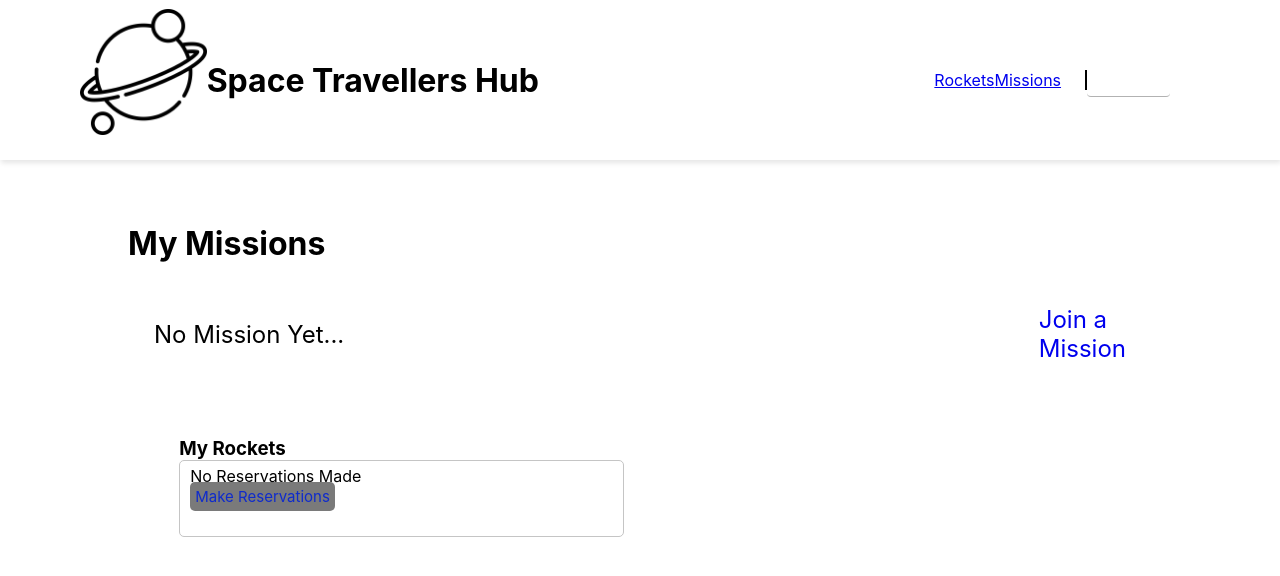
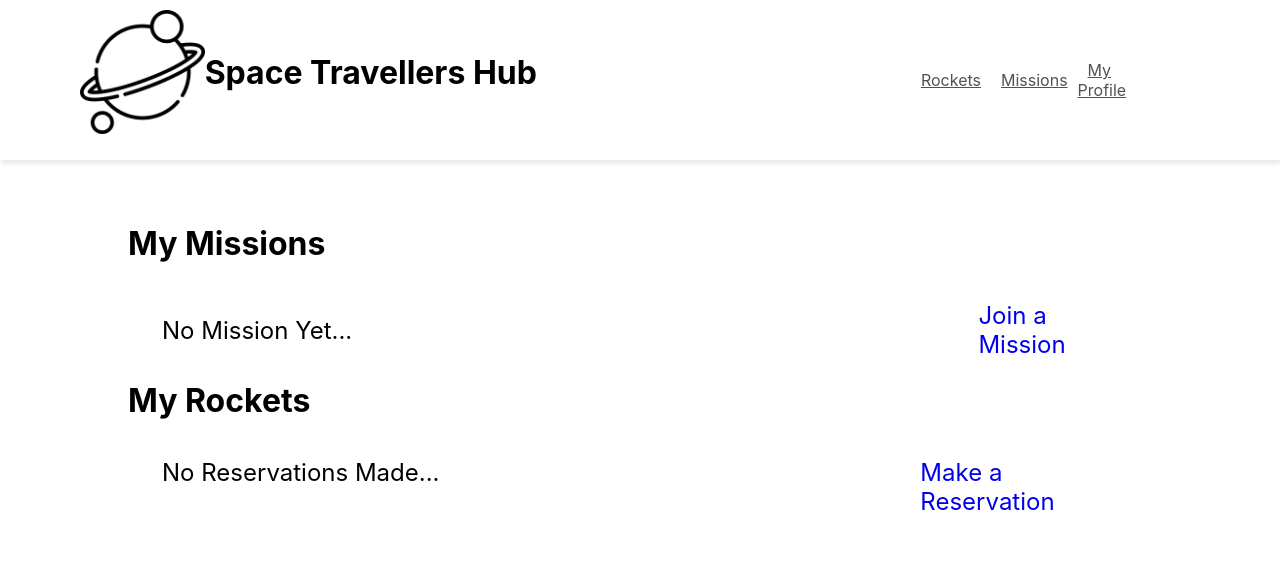
Before and after one commit to TechnoAndy/space-travelers-hub, a React (Create React App) app: page /my_profile in a window 1280 px wide. Shown: the top 576 px of the page. Built offline with nearby package versions, Linux system fonts and the light colour scheme.

Commit message:
Styling changes

```diff
--- a/src/App.css
+++ b/src/App.css
@@ -28,22 +28,23 @@ img {
 
 .NavLinks > li > a {
   text-decoration: underline;
+  padding: 10px;
+  color: #525252;
 }
 
-.activeRockets > ul > li {
+/* .activeRockets > ul > li {
   list-style: none;
-  border-bottom: 1px solid rgb(197, 197, 197);
   padding: 10px 0 15px 10px;
-}
+} */
 
-.NavLinks li:nth-of-type(2) {
+/* .NavLinks li:nth-of-type(2) {
   border-right: 2px solid rgb(0, 0, 0);
-  padding-right: 1.5rem;
-}
+  padding-right: rem;
+} */
 
 .active {
   padding-bottom: 0.35rem;
-  border-bottom: 1px solid rgba(0, 0, 0, 0.3);
+/*   border-bottom: 1px solid rgba(0, 0, 0, 0.3); */
 }
 
 .container {
@@ -129,8 +130,7 @@ img {
   font-size: 15px;
 }
 
-/* My Profile */
-.profile {
+profile {
   width: 90%;
   display: grid;
   grid-template-columns: 1fr 1fr;
@@ -139,30 +139,27 @@ img {
   gap: 2em;
 }
 
-.activeRockets {
-  border: 1px solid rgb(197, 197, 197);
-  border-radius: 5px;
+h1 {
+  margin-bottom: 1rem;
 }
 
-.activeRockets > ul {
-  padding-left: 0;
-  margin: 0;
+.activeRockets :nth-child(even) {
+  background-color: #f2f2f2;
 }
 
-.activeRockets > ul > li:last-child {
-  border-bottom: none;
+.activeRockets > ul > li {
+  list-style: none;
+  font-size: 21px;
+  padding: 3px;
+  padding-left: 35px;
 }
 
-.noReservations {
-  border: 1px solid rgb(197, 197, 197);
-  border-radius: 5px;
-  padding: 5px 0 30px 10px;
+.rockets td {
+  width: 74.3%;
+  padding-left: 2rem;
+  font-size: 1.5rem;
 }
 
 .reserveRocketsLink {
-  color: rgb(15, 43, 204);
-  font-size: 15px;
-  padding: 5px;
-  background-color: rgb(66, 66, 66, 0.7);
-  border-radius: 5px;
+  font-size: 1.5rem;
 }
--- a/src/components/RocketsProfiler.js
+++ b/src/components/RocketsProfiler.js
@@ -8,14 +8,12 @@ const RocketsProfile = () => {
   return (
     <div className="profile">
       <div className="rockets">
-        <h3>My Rockets</h3>
+        <h1>My Rockets</h1>
         {reservedRockets.length === 0 ? (
-          <div className="noReservations">
-            <p>No Reservations Made</p>
-            <Link className="reserveRocketsLink" to="/">
-              Make Reservations
-            </Link>
-          </div>
+          <table className="tour-now tour">
+            <td>No Reservations Made...</td>
+            <td><Link className="reserveRocketsLink" to="/">Make a Reservation</Link></td>
+          </table>
         ) : (
           <div className="activeRockets">
             <ul>
--- a/src/components/missions.css
+++ b/src/components/missions.css
@@ -65,14 +65,10 @@ thead {
 }
 
 td.tour-now {
-  width: 100%;
-}
-
-.head-text {
-  margin-bottom: 1rem;
+  width: 80%;
 }
 
 tbody.tour_body td {
-  padding: 1.5rem;
+  padding-left: 2rem;
   font-size: 1.5rem;
 }
```
